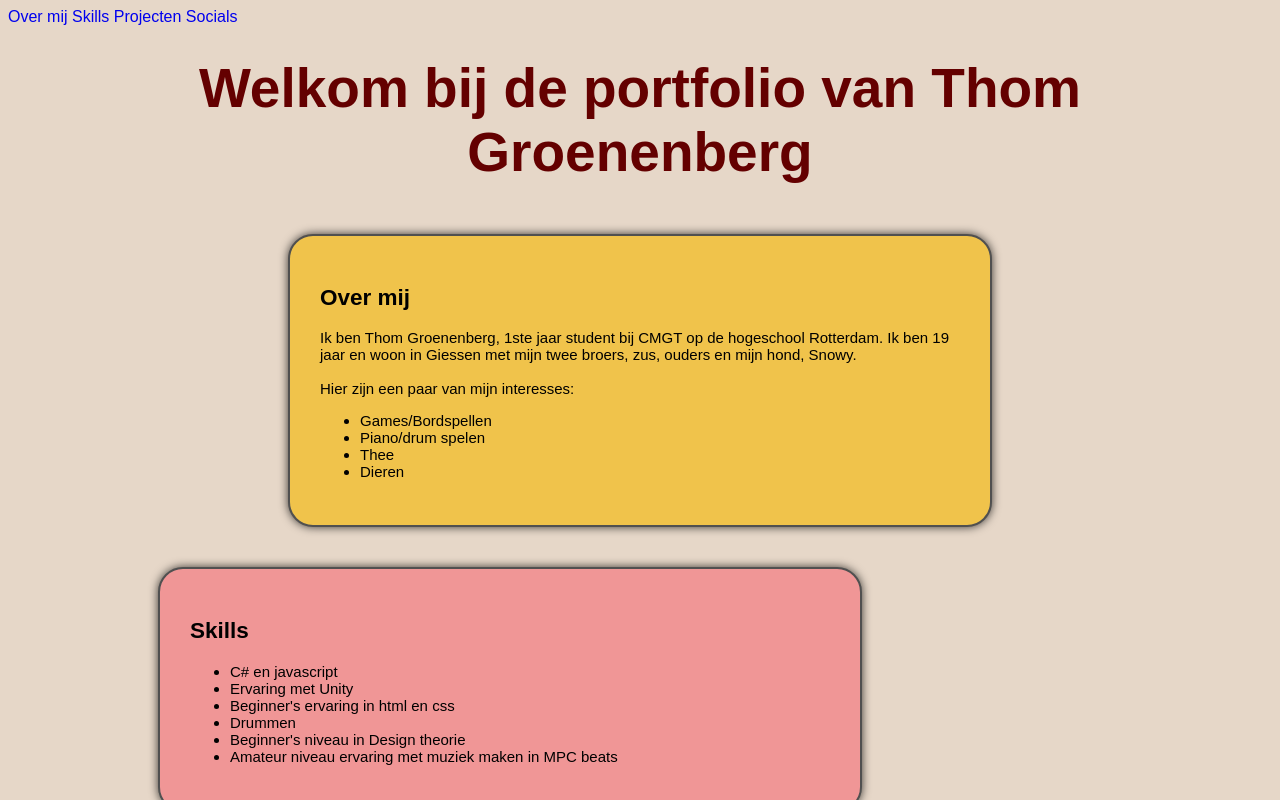
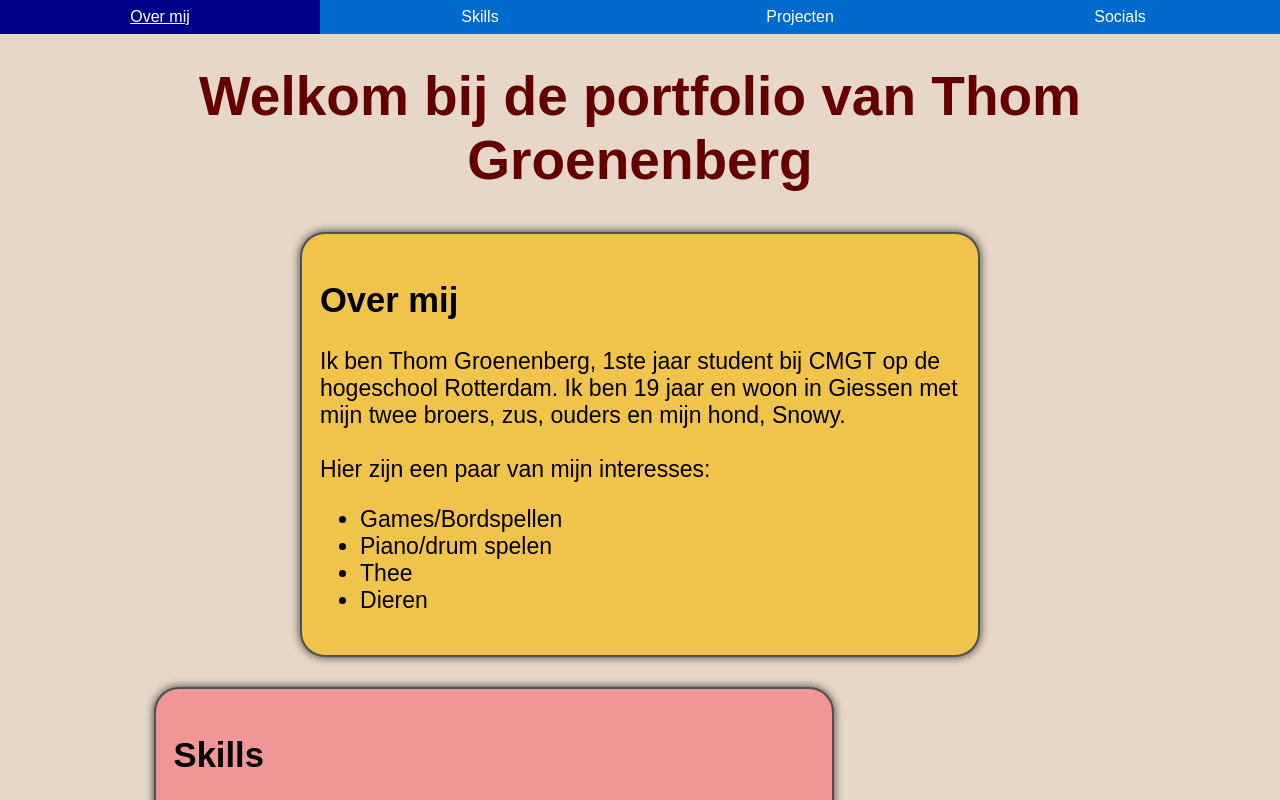
Before and after one commit to MossyMoth/html-les4, a plain HTML site: page index.html in a window 1280 px wide. Shown: the top 800 px of the page. Drawn offline with Linux system fonts and the light colour scheme.

Commit message:
Update style.css

```diff
--- a/css/style.css
+++ b/css/style.css
@@ -1,15 +1,42 @@
 Body{
+    margin: auto;
     padding:0px;
     font-family:sans-serif;
     background-color:rgb(230, 215, 200);
   }
 
 
+@media (max-width: 480px) {
+  nav {
+    flex-direction:column;
+   }
+}
+
+nav {
+  display: flex;
+  justify-content: space-between;
+}
+
+nav a {
+    flex: 1;
+    color: white;
+    text-decoration: none;
+    text-align: center;
+    background-color: rgb(0, 106, 205);
+    padding: 1vh;
+  }
+
+nav a:hover {
+    background-color: darkblue;
+    color: white;
+  }
+
+
   div {
-    font-size:15px;
+    font-size:1.8vw;
     background-color:rgba(240, 195, 75, 1);
-    padding:30px;
-    margin:40px auto;
+    padding:18px;
+    margin:30px auto;
     margin-bottom:0px;
     margin-left:center;
     width:50vw;
@@ -18,9 +45,10 @@ Body{
     border:2px solid rgb(80, 80, 80);
     border-radius: 25px;
     -webkit-box-shadow: 0px 0px 20px 0px rgba(0,0,0,0.75);
--moz-box-shadow: 0px 0px 20px 0px rgba(0,0,0,0.75);
-box-shadow: 0px 0px 10px 0px rgba(0,0,0,0.75);
+    -moz-box-shadow: 0px 0px 20px 0px rgba(0,0,0,0.75);
+    box-shadow: 0px 0px 10px 0px rgba(0,0,0,0.75);
   }
+
 
   H1{
     margin:20px;
@@ -59,16 +87,16 @@ box-shadow: 0px 0px 10px 0px rgba(0,0,0,0.75);
 
 
   #skills{
-    margin-left:150px;
+    margin-left:12vw;
     background-color:rgb(240, 150, 150);
   }
 
   #projects{
-    margin-left:400px;
+    margin-left:40vw;
     background-color:rgb(150, 220, 180);
   }
 
   #contact{
-    margin-left:250px;
+    margin-left:16vw;
     background-color: rgb(170, 170, 210);
   }
```
